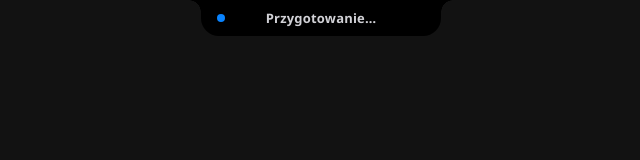
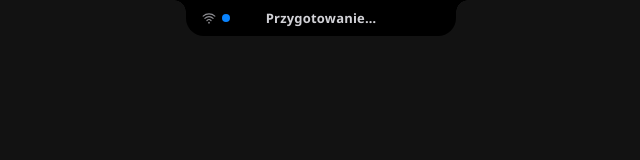
Before and after one commit to kartonekk/notch-code, a React (Vite) app in the folder app/: page / in a window 1280 px wide. Shown: the top 160 px of the page, without its empty margins (319-959 px from the left). Built offline with nearby package versions, Linux system fonts and the light colour scheme.

Commit message:
Add network connectivity monitoring and update UI for internet status

```diff
--- a/app/src/App.tsx
+++ b/app/src/App.tsx
@@ -1,10 +1,10 @@
 import { useCallback, useEffect, useLayoutEffect, useMemo, useRef, useState } from "react";
-import { api, AppStatus, AudioSource, Levels, on, Segment } from "./api";
+import { api, AppStatus, AudioSource, Levels, NetStatus, on, Segment } from "./api";
 import "./notch.css";
 
 // Window sizes in logical pixels. The window is resized to match the notch,
 // because transparent parts of a WebView window still swallow mouse clicks.
-const COLLAPSED = { w: 240, h: 36 };
+const COLLAPSED = { w: 270, h: 36 };
 const COLLAPSED_LIVE = { w: 460, h: 36 };
 const EXPANDED = { w: 580, h: 420 };
 const ANIM_MS = 260;
@@ -20,6 +20,7 @@ export default function App() {
   const [includeMic, setIncludeMic] = useState(true);
   const [segments, setSegments] = useState<Segment[]>([]);
   const [levels, setLevels] = useState<Levels>({ app: 0, mic: 0 });
+  const [net, setNet] = useState<NetStatus | null>(null);
   const [error, setError] = useState<string | null>(null);
   const [now, setNow] = useState(Date.now());
   /** "Zakończ" was clicked: asking for the meeting subject (file name) */
@@ -43,6 +44,7 @@ export default function App() {
     const subs = [
       on<AppStatus>("status", setStatus),
       on<Levels>("levels", setLevels),
+      on<NetStatus>("net", setNet),
       on<Segment>("segment", (seg) =>
         setSegments((prev) => {
           const i = prev.findIndex((s) => s.id === seg.id);
@@ -208,7 +210,10 @@ export default function App() {
         <div className="notch-clip">
         {/* ---------- collapsed bar ---------- */}
         <div className="bar">
-          <StatusDot phase={paused ? "paused" : phase} />
+          <span className="bar-lead">
+            <NetIndicator net={net} />
+            <StatusDot phase={paused ? "paused" : phase} />
+          </span>
           {recording ? (
             <>
               <span className={`timer ${paused ? "is-paused" : ""}`}>{elapsed}</span>
@@ -233,7 +238,9 @@ export default function App() {
                   : "Przygotowanie…"
                 : phase === "error"
                   ? "Błąd — najedź, aby zobaczyć"
-                  : "Transkrypt"}
+                  : net && !net.online
+                    ? "Brak internetu"
+                    : "Transkrypt"}
             </span>
           )}
         </div>
@@ -252,6 +259,7 @@ export default function App() {
                 )}
               </div>
               <div className="head-actions">
+                <NetIndicator net={net} showLatency />
                 {status?.backend && <span className="chip">{status.backend}</span>}
                 <IconButton title={pinned ? "Odepnij" : "Przypnij otwarty"} active={pinned} onClick={() => setPinned(!pinned)}>
                   <PinIcon />
@@ -422,6 +430,21 @@ function StatusDot({ phase }: { phase: string }) {
   return <span className={`dot dot-${phase}`} />;
 }
 
+function NetIndicator({ net, showLatency }: { net: NetStatus | null; showLatency?: boolean }) {
+  const state = !net ? "unknown" : !net.online ? "offline" : (net.latency_ms ?? 0) > 300 ? "slow" : "online";
+  const title = !net
+    ? "Sprawdzam połączenie…"
+    : net.online
+      ? `Internet: ${net.latency_ms} ms`
+      : "Brak połączenia z internetem";
+  return (
+    <span className={`net net-${state}`} title={title}>
+      {state === "offline" ? <WifiOffIcon /> : <WifiIcon />}
+      {showLatency && <span className="net-text">{net?.online ? `${net.latency_ms} ms` : state === "offline" ? "offline" : "…"}</span>}
+    </span>
+  );
+}
+
 function Bars({ level }: { level: number }) {
   const l = Math.min(1, Math.sqrt(level) * 1.6);
   const weights = [0.55, 0.85, 1, 0.75, 0.5];
@@ -472,6 +495,18 @@ const PlayIcon = () => (
     <path d="M7 5l12 7-12 7z" />
   </svg>
 );
+const WifiIcon = () => (
+  <svg {...svg} width={14} height={14}>
+    <path d="M2 8.8a15 15 0 0 1 20 0M5 12.6a10 10 0 0 1 14 0M8.5 16.3a5 5 0 0 1 7 0" />
+    <circle cx="12" cy="20" r="0.6" fill="currentColor" />
+  </svg>
+);
+const WifiOffIcon = () => (
+  <svg {...svg} width={14} height={14}>
+    <path d="M2 2l20 20M8.5 16.3a5 5 0 0 1 7 0M5 12.6a10 10 0 0 1 5.2-2.7M16.7 10.4A10 10 0 0 1 19 12.6M2 8.8a15 15 0 0 1 4.6-2.9M10.7 5a15 15 0 0 1 11.3 3.8" />
+    <circle cx="12" cy="20" r="0.6" fill="currentColor" />
+  </svg>
+);
 const PowerIcon = () => (
   <svg {...svg}>
     <path d="M12 3v9M6.3 6.3a8 8 0 1 0 11.4 0" />
--- a/app/src/api.ts
+++ b/app/src/api.ts
@@ -44,6 +44,12 @@ export interface Levels {
   mic: number;
 }
 
+export interface NetStatus {
+  online: boolean;
+  /** TCP connect time to a public host, null when offline */
+  latency_ms: number | null;
+}
+
 export const api = {
   status: () => invoke<AppStatus>("get_status"),
   sources: () => invoke<AudioSource[]>("list_sources"),
--- a/app/src/notch.css
+++ b/app/src/notch.css
@@ -112,7 +112,43 @@ button {
   font-weight: 600;
   letter-spacing: 0.2px;
   color: #d1d1d6;
-  margin-right: 18px;
+  /* balances .bar-lead (14 + 6 + 8) + gap so the label stays centred */
+  margin-right: 38px;
+}
+
+.bar-lead {
+  display: inline-flex;
+  align-items: center;
+  gap: 6px;
+  flex: none;
+}
+
+/* internet indicator */
+.net {
+  display: inline-flex;
+  align-items: center;
+  gap: 5px;
+  flex: none;
+  color: var(--muted);
+  transition: color 200ms;
+}
+.net svg {
+  display: block;
+}
+.net-online {
+  color: var(--ok);
+}
+.net-slow {
+  color: #ffd60a;
+}
+.net-offline {
+  color: var(--rec);
+  animation: pulse 1s ease-in-out infinite;
+}
+.net-text {
+  font-size: 11px;
+  font-variant-numeric: tabular-nums;
+  margin-right: 4px;
 }
 
 .ticker {
```
Also changed, not shown: 2 other files (tests, documents, lock files or other folders).
